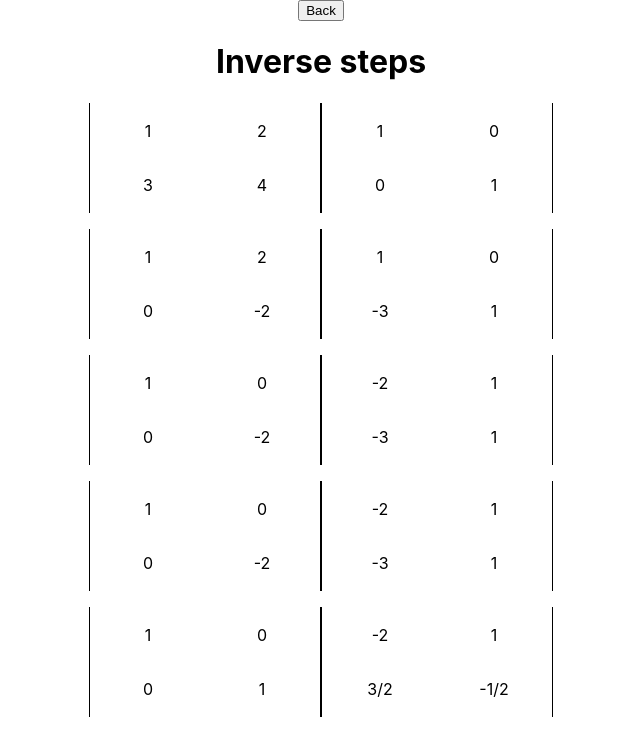
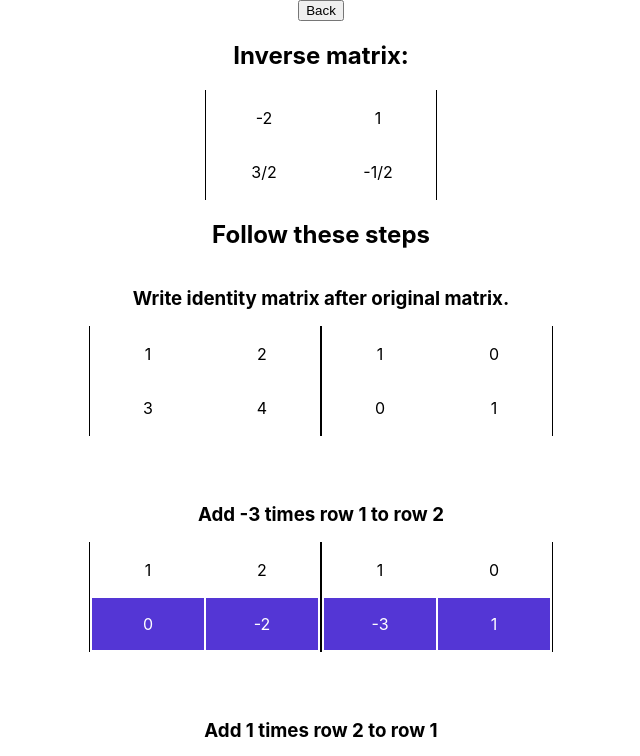
Before and after one commit to NickTaykey/matrix-lab, a React (Create React App) app: page /inverse-steps/13b56b64-14df-4efa-8edf-567d80291c27 in a window 1280 px wide. Shown: the top 756 px of the page, without its empty margins (319-959 px from the left). Built offline with nearby package versions, Linux system fonts and the light colour scheme.

Commit message:
Add inverse matrix steps

```diff
--- a/src/components/Inverse/InverseSteps.tsx
+++ b/src/components/Inverse/InverseSteps.tsx
@@ -7,6 +7,7 @@ import GeneralContext from '../../store/GeneralContext';
 import ReadOnlyMatrix from '../Matrix/ReadOnlyMatrix';
 import { useContext } from 'react';
 import Fraction from 'fraction.js';
+import { genRandomColor } from '../../helpers/color_utils';
 
 const InverseSteps = () => {
   const generalContext = useContext(GeneralContext);
@@ -26,27 +27,52 @@ const InverseSteps = () => {
       style={{ display: 'flex', flexDirection: 'column', alignItems: 'center' }}
     >
       <button onClick={() => navigate('/')}>Back</button>
-      <h1>Inverse steps</h1>
+
       {inverse ? (
-        inverse.steps.map((s, i) => (
+        <>
+          <h2>Inverse matrix:</h2>
+          <ReadOnlyMatrix
+            matrix={inverse.table.map((r) => {
+              return r.map((v) => new Fraction(v).toFraction());
+            })}
+            defaultTextColor="black"
+          />
+          <h2>Follow these steps</h2>
+          {inverse.steps.map((s, i) => {
+            const rowColors = new Array(s.leftMatrix.length).fill(
+              'transparent'
+            );
+            if (s.row !== null) rowColors[s.row] = genRandomColor();
+            return (
               <article
                 key={`${matrixId}-step-${i}`}
-            style={{ display: 'flex', marginBottom: '1rem' }}
+                style={{ marginBottom: '3rem' }}
               >
+                <h3 style={{ marginBottom: '1rem' }}>{s.message}</h3>
+                <section style={{ display: 'flex' }}>
                   <ReadOnlyMatrix
                     matrix={s.leftMatrix.map((r) => {
-                return r.map((v) => new Fraction(v.toFixed(2)).toFraction());
+                      return r.map((v) =>
+                        new Fraction(v.toFixed(2)).toFraction()
+                      );
                     })}
+                    rowColors={rowColors}
                     defaultTextColor="black"
                   />
                   <ReadOnlyMatrix
                     matrix={s.rightMatrix.map((r) => {
-                return r.map((v) => new Fraction(v.toFixed(2)).toFraction());
+                      return r.map((v) =>
+                        new Fraction(v.toFixed(2)).toFraction()
+                      );
                     })}
+                    rowColors={rowColors}
                     defaultTextColor="black"
                   />
+                </section>
               </article>
-        ))
+            );
+          })}
+        </>
       ) : (
         <div>Loading</div>
       )}
--- a/src/components/Matrix/Matrix.tsx
+++ b/src/components/Matrix/Matrix.tsx
@@ -7,6 +7,7 @@ import GeneralContext from '../../store/GeneralContext';
 import { Link } from 'react-router-dom';
 import { useContext } from 'react';
 import React from 'react';
+import { isNumberTable } from '../../store/GeneralContextProvider';
 
 interface MatrixProps {
   matrix: MatrixObject | MatrixProductObject;
@@ -107,7 +108,9 @@ const Matrix = (props: MatrixProps) => {
           ))}
         </tbody>
       </table>
-      {determinant !== null && table.length === table[0].length && (
+      {determinant !== null &&
+        table.length === table[0].length &&
+        isNumberTable(table) && (
           <footer style={{ display: 'flex', flexDirection: 'column' }}>
             <div>Determinant: {determinant.result}</div>
             <Link to={`/determinant-steps/${id}`} style={{ margin: '1rem 0' }}>
--- a/src/helpers/matrix_calc_helpers.ts
+++ b/src/helpers/matrix_calc_helpers.ts
@@ -1,5 +1,6 @@
 import { Determinant, DeterminantStep } from '../store/matrix_reducer_types';
 import { genRandomColor, isColorDark } from './color_utils';
+import Fraction from 'fraction.js';
 
 export type NumberTable = Array<number[]>;
 
@@ -92,6 +93,7 @@ interface Step {
   rightMatrix: NumberTable;
   row: number | null;
   scale: number | null;
+  message: string;
 }
 
 function inverseMatrixWithScaleReduction(matrix: NumberTable) {
@@ -109,6 +111,7 @@ function inverseMatrixWithScaleReduction(matrix: NumberTable) {
     rightMatrix: identity.slice(),
     row: null,
     scale: null,
+    message: 'Write identity matrix after original matrix.',
   });
 
   let inverse: NumberTable;
@@ -132,6 +135,9 @@ function inverseMatrixWithScaleReduction(matrix: NumberTable) {
             rightMatrix: identityCopy,
             row: j,
             scale: scale,
+            message: `Add ${new Fraction(scale).toFraction()} times row ${
+              i + 1
+            } to row ${j + 1}`,
           });
           lastIdentity = identityCopy;
           lastMatrix = matrixCopy;
@@ -153,6 +159,7 @@ function inverseMatrixWithScaleReduction(matrix: NumberTable) {
         rightMatrix: identityCopy,
         row: i,
         scale: scale,
+        message: `Multiply row ${i + 1} by ${new Fraction(scale).toFraction()}`,
       });
       lastIdentity = identityCopy;
       lastMatrix = matrixCopy;
--- a/src/store/GeneralContextProvider.tsx
+++ b/src/store/GeneralContextProvider.tsx
@@ -28,7 +28,7 @@ const updateLocalStorage = (
   );
 };
 
-const isNumberTable = (table: Table) => {
+export const isNumberTable = (table: Table) => {
   return table.every((row) => {
     return row.every((c) => typeof c === 'number');
   });
```
Lines whose indentation alone changed are shown as unchanged.
